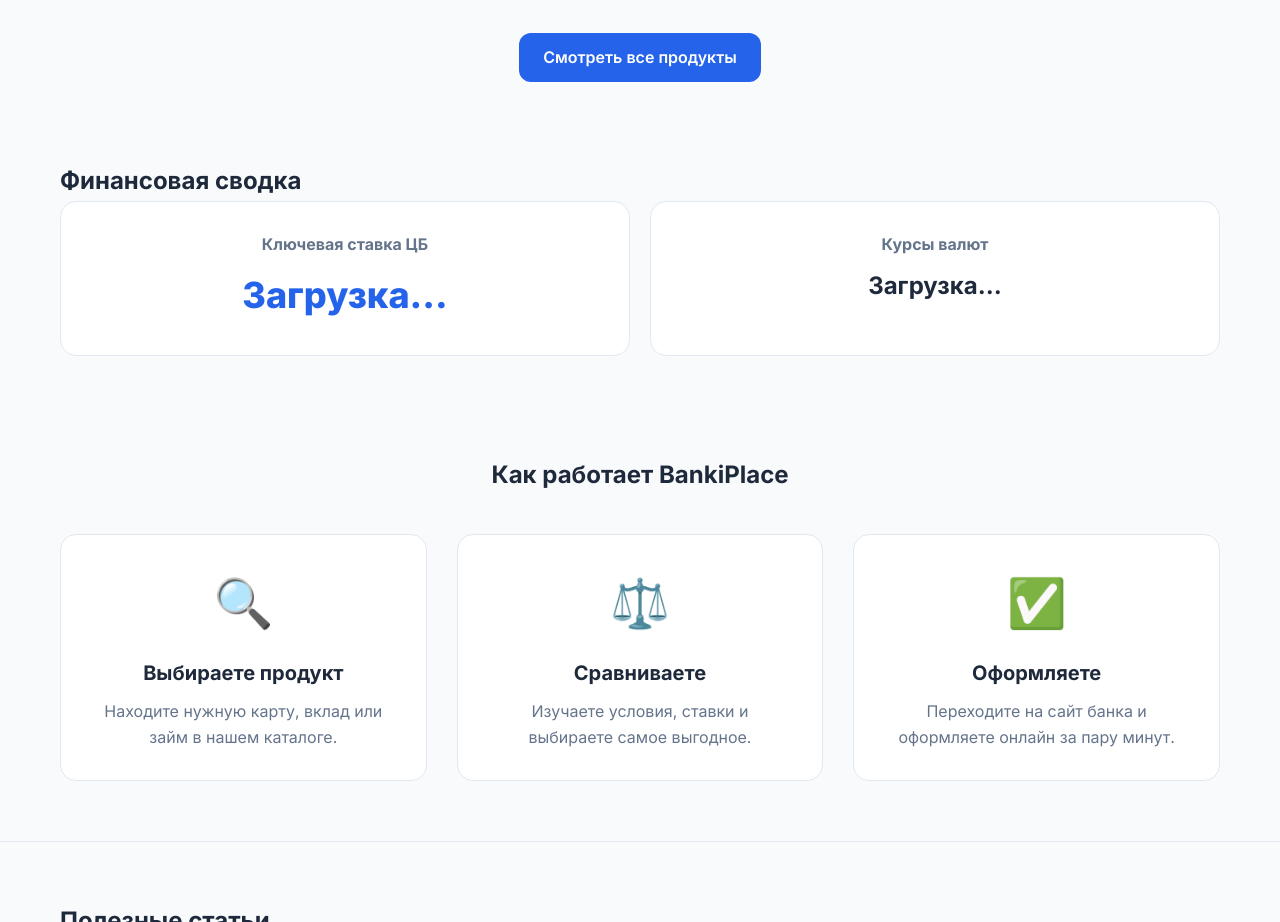
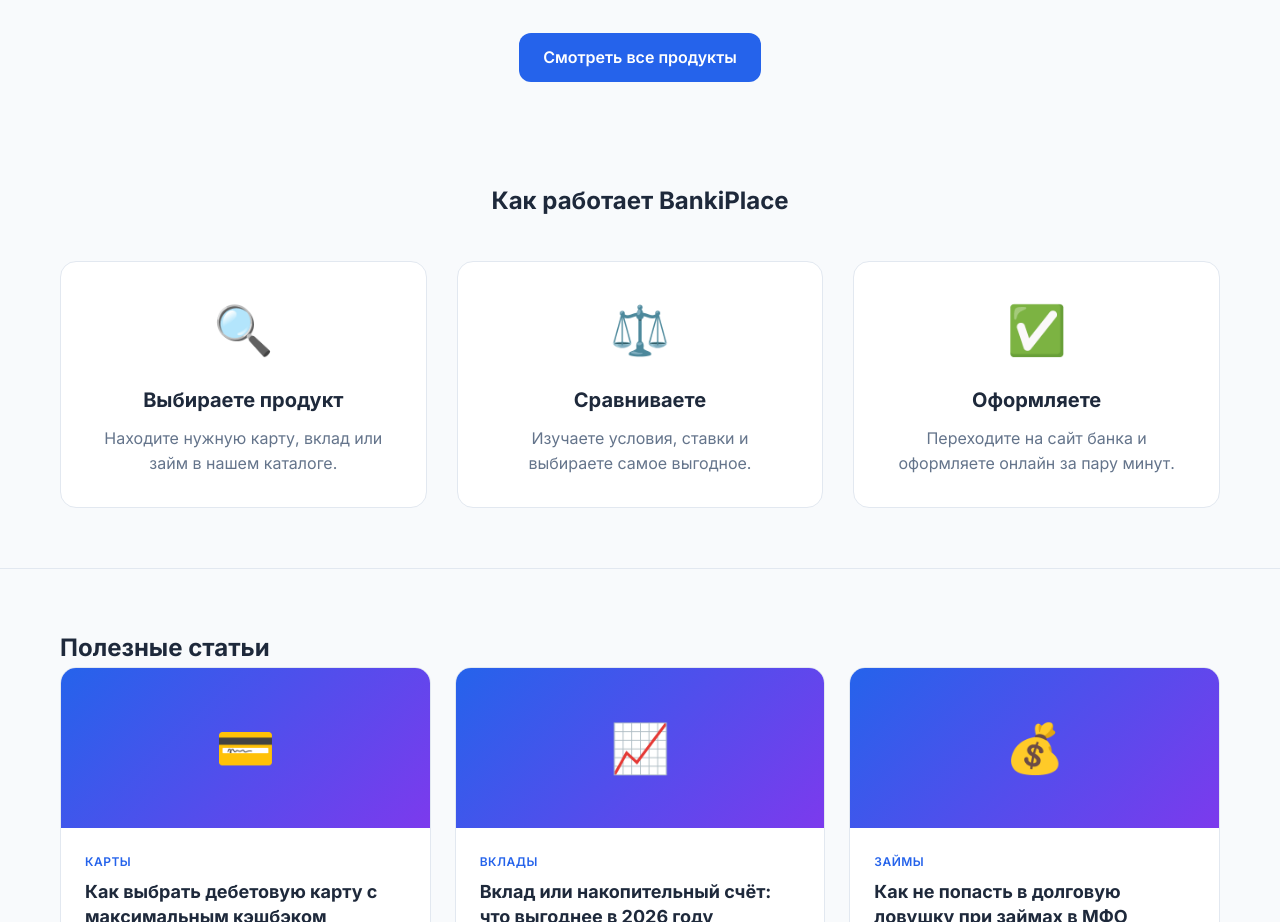
Before and after one commit to d13g0x31-del/mysite, a plain HTML site: page index.html in a window 1280 px wide. Shown: the part 1240-2162 px from the top of the page. Drawn offline with Linux system fonts and the light colour scheme.

Commit message:
Update index.html

```diff
--- a/index.html
+++ b/index.html
@@ -139,22 +139,7 @@
         </div>
     </section>
 
-    <!-- ФИНАНСОВАЯ СВОДКА (ВИДЖЕТЫ) -->
-    <section class="widgets" style="padding: 40px 0; background: #f8fafc;">
-        <div class="container">
-            <h2>Финансовая сводка</h2>
-            <div style="display: grid; grid-template-columns: repeat(auto-fit, minmax(300px, 1fr)); gap: 20px;">
-                <div class="widget-card" style="background: #fff; padding: 30px; border-radius: 16px; border: 1px solid #e2e8f0; text-align: center;">
-                    <h3 style="color: #64748b; font-size: 16px; margin-bottom: 10px;">Ключевая ставка ЦБ</h3>
-                    <div id="cbr-rate" style="font-size: 36px; font-weight: 800; color: #2563eb;">Загрузка...</div>
-                </div>
-                <div class="widget-card" style="background: #fff; padding: 30px; border-radius: 16px; border: 1px solid #e2e8f0; text-align: center;">
-                    <h3 style="color: #64748b; font-size: 16px; margin-bottom: 10px;">Курсы валют</h3>
-                    <div id="cbr-currency" style="font-size: 24px; font-weight: 700; color: #1e293b;">Загрузка...</div>
-                </div>
-            </div>
-        </div>
-    </section>
+
 
     <!-- КАК ЭТО РАБОТАЕТ (ШАГИ) -->
     <section class="steps" style="padding: 60px 0; text-align: center;">
```
